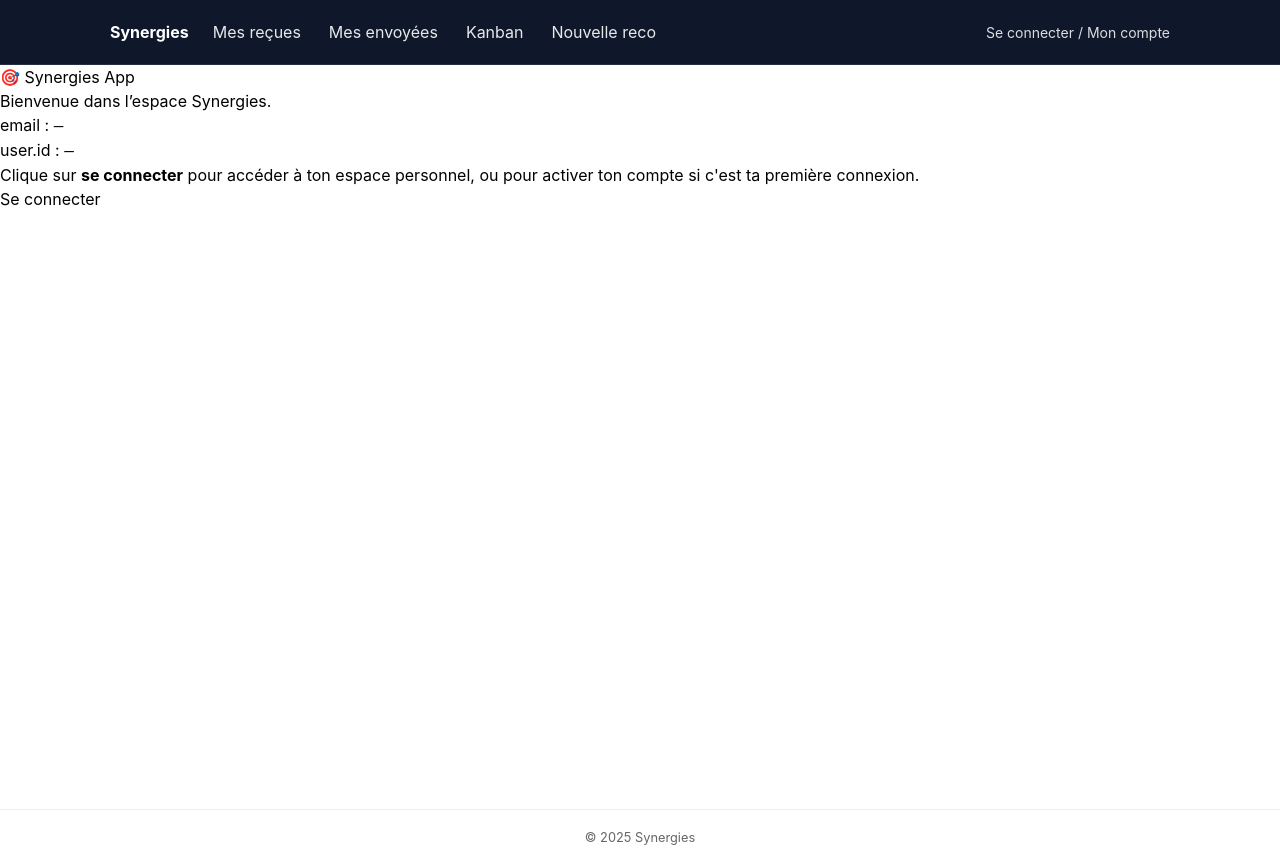
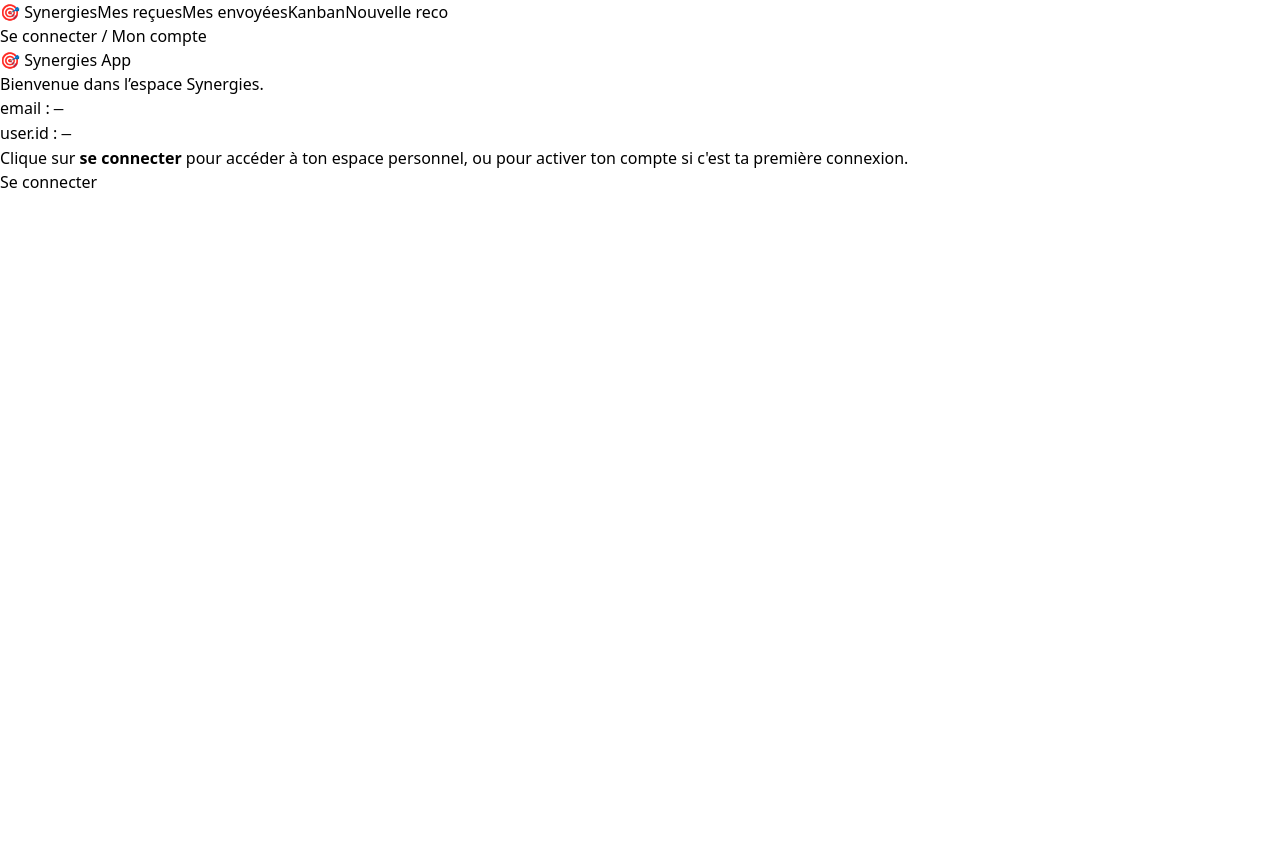
Before and after one commit to SamKTA/synergies-app, a Next.js app: page / in a window 1280 px wide. After the commit the page ends 800 px from the top, so only its background shows below. Built offline with nearby package versions, Linux system fonts and the light colour scheme; no server answers.

Commit message:
Update layout.tsx

```diff
--- a/app/layout.tsx
+++ b/app/layout.tsx
@@ -1,71 +1,29 @@
-import Link from "next/link";
-import AdminLink from "./_components/AdminLink";
 import './globals.css'
-
-const linkStyle: React.CSSProperties = {
-  color: "white",
-  opacity: 0.9,
-  textDecoration: "none",
-  padding: "6px 8px",
-  borderRadius: 8,
-};
+import Link from 'next/link'
+import AdminLink from './_components/AdminLink'
 
 export const metadata = {
-  title: "Synergies App",
-  description: "Gestion des recommandations",
-};
+  title: 'Synergies App',
+  description: 'Recommandations internes Orpi',
+}
 
 export default function RootLayout({ children }: { children: React.ReactNode }) {
   return (
     <html lang="fr">
-      <body style={{ margin: 0, fontFamily: "Inter, system-ui, Arial, sans-serif", background: "#fff" }}>
-        <header
-          style={{
-            position: "sticky",
-            top: 0,
-            zIndex: 10,
-            background: "#0f172a",
-            color: "white",
-            borderBottom: "1px solid rgba(255,255,255,.1)",
-          }}
-        >
-          <div
-            style={{
-              maxWidth: 1100,
-              margin: "0 auto",
-              padding: "14px 20px",
-              display: "flex",
-              alignItems: "center",
-              gap: 16,
-              justifyContent: "space-between",
-            }}
-          >
-            <div style={{ display: "flex", alignItems: "center", gap: 16 }}>
-              <Link href="/" style={{ color: "white", textDecoration: "none", fontWeight: 700 }}>
-                Synergies
-              </Link>
-              <nav style={{ display: "flex", gap: 12 }}>
-                <Link href="/inbox" style={linkStyle}>Mes reçues</Link>
-                <Link href="/outbox" style={linkStyle}>Mes envoyées</Link>
-                <Link href="/kanban" style={linkStyle}>Kanban</Link>
-                <Link href="/reco/new" style={linkStyle}>Nouvelle reco</Link>
-                <AdminLink /> {/* visible uniquement pour les admins */}
-              </nav>
-            </div>
-            <div style={{ opacity: .85, fontSize: 14 }}>
-              <Link href="/login" style={{ color: "white", textDecoration: "none" }}>
-                Se connecter / Mon compte
-              </Link>
-            </div>
-          </div>
+      <body className="bg-white text-gray-900">
+        <header className="bg-gray-900 text-white p-4 flex justify-between items-center">
+          <nav className="flex gap-6 items-center">
+            <Link href="/" className="font-bold hover:underline">🎯 Synergies</Link>
+            <Link href="/inbox" className="hover:underline">Mes reçues</Link>
+            <Link href="/outbox" className="hover:underline">Mes envoyées</Link>
+            <Link href="/kanban" className="hover:underline">Kanban</Link>
+            <Link href="/reco/new" className="hover:underline">Nouvelle reco</Link>
+            <AdminLink />
+          </nav>
+          <Link href="/login" className="hover:underline">Se connecter / Mon compte</Link>
         </header>
-
-        <main style={{ minHeight: "calc(100vh - 56px)" }}>{children}</main>
-
-        <footer style={{ borderTop: "1px solid #eee", padding: "14px 20px", textAlign: "center" }}>
-          <small style={{ color: "#666" }}>© {new Date().getFullYear()} Synergies</small>
-        </footer>
+        <main>{children}</main>
       </body>
     </html>
-  );
+  )
 }
```
